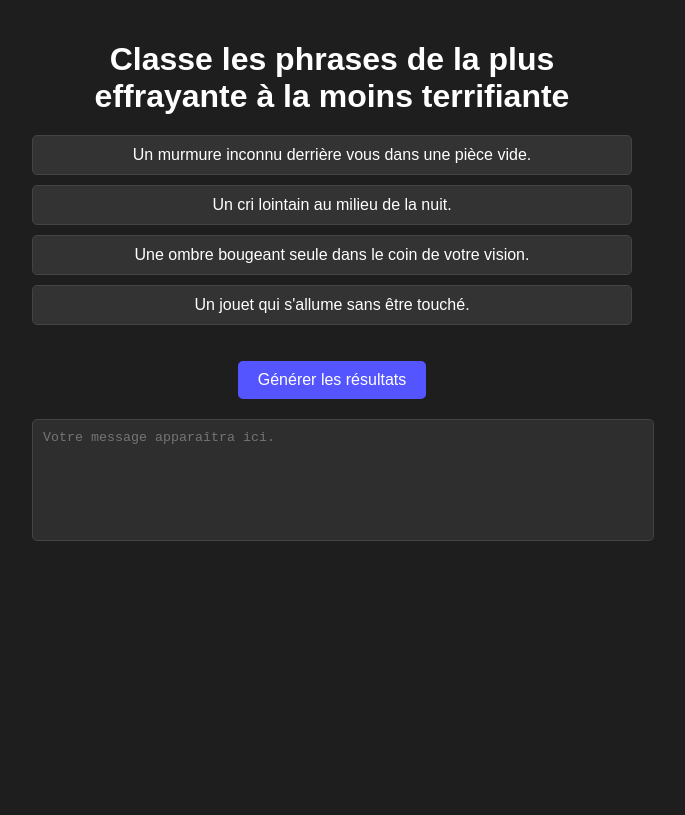
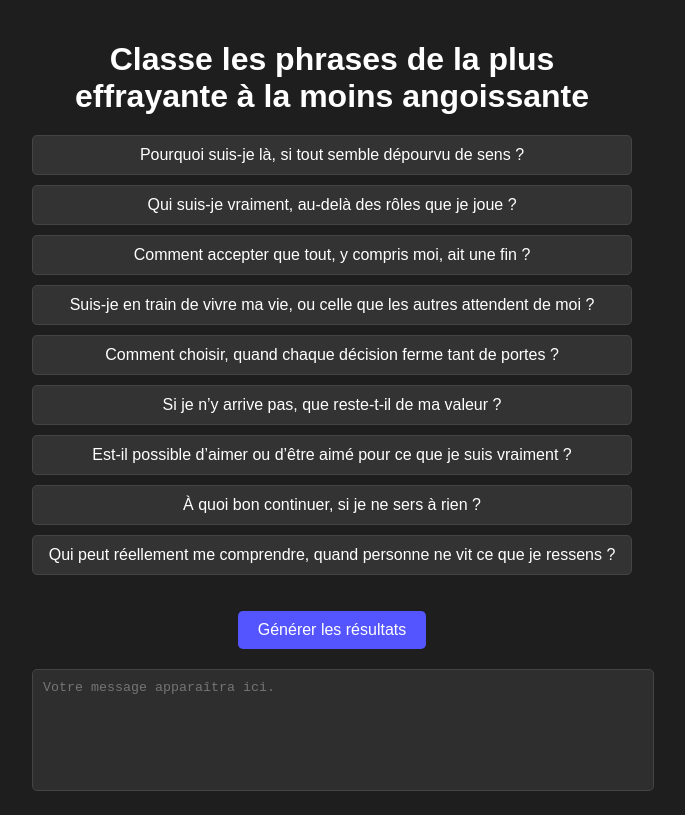
Before and after one commit to Noctambulique/-chelle, a plain HTML site: page index.html in a window 1280 px wide. Shown: the whole page, without its empty margins (308-993 px from the left). Drawn offline with Linux system fonts and the light colour scheme.

Commit message:
Update index.html

```diff
--- a/index.html
+++ b/index.html
@@ -3,7 +3,7 @@
 <head>
     <meta charset="UTF-8">
     <meta name="viewport" content="width=device-width, initial-scale=1.0">
-    <title>Classement de Phrases Effrayantes</title>
+    <title>Classement par intensité d'Angoisse</title>
     <style>
         body {
             font-family: Arial, sans-serif;
@@ -76,12 +76,17 @@
 </head>
 <body>
     <div class="container">
-        <h1>Classe les phrases de la plus effrayante à la moins terrifiante</h1>
+        <h1>Classe les phrases de la plus effrayante à la moins angoissante</h1>
         <ul id="phrases" class="sortable-list">
-            <li draggable="true">Un murmure inconnu derrière vous dans une pièce vide.</li>
-            <li draggable="true">Un cri lointain au milieu de la nuit.</li>
-            <li draggable="true">Une ombre bougeant seule dans le coin de votre vision.</li>
-            <li draggable="true">Un jouet qui s'allume sans être touché.</li>
+            <li draggable="true">Pourquoi suis-je là, si tout semble dépourvu de sens ?</li>
+            <li draggable="true">Qui suis-je vraiment, au-delà des rôles que je joue ? </li>
+            <li draggable="true">Comment accepter que tout, y compris moi, ait une fin ?</li>
+            <li draggable="true">Suis-je en train de vivre ma vie, ou celle que les autres attendent de moi ?</li>
+            <li draggable="true">Comment choisir, quand chaque décision ferme tant de portes ?</li>
+            <li draggable="true">Si je n’y arrive pas, que reste-t-il de ma valeur ?</li>
+            <li draggable="true">Est-il possible d’aimer ou d’être aimé pour ce que je suis vraiment ?</li>
+            <li draggable="true">À quoi bon continuer, si je ne sers à rien ?</li>
+            <li draggable="true"> Qui peut réellement me comprendre, quand personne ne vit ce que je ressens ?</li>
         </ul>
         <button id="generate-result">Générer les résultats</button>
         <textarea id="result" readonly placeholder="Votre message apparaîtra ici."></textarea>
```
